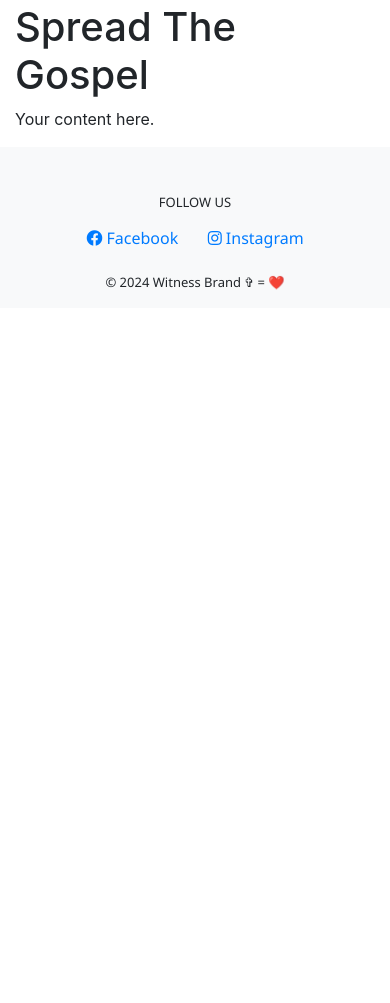
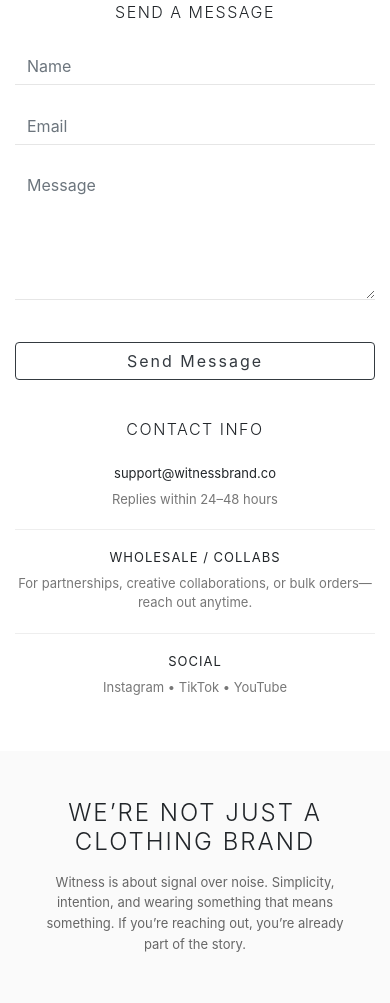
Before and after one commit to jsdavis92/witnessbrand, a plain HTML site: page pages/getintouch.html in a window 390 px wide. Shown: the part 227-1230 px from the top of the page. Before the commit the page ends 844 px from the top, so only its background shows below. Drawn offline with nearby package versions, Linux system fonts and the light colour scheme.

Commit message:
get in contact updates

```diff
--- /dev/null
+++ b/getintouch.css
@@ -0,0 +1,176 @@
+
+
+.hero {
+    background-image: url('/images/Witness\ Hero\ Image.jpg'); /* Add your banner image path */
+    background-size: cover;
+    background-position: center;
+    height: 100vh;
+    display: flex;
+    justify-content: center;
+    align-items: center;
+    color: white;
+    font-size: 2rem;
+    text-align: center;
+    text-transform: uppercase;
+}
+.navbar-brand {
+    display: inline-flex;
+}
+.navbar-brand img{
+  justify-content: center;
+    max-height: 100px;
+}
+
+.navbar {
+    justify-content: center;
+}
+
+.navbar-nav {
+    justify-content:center;
+    font-family:'Segoe UI', Tahoma, Geneva, Verdana, sans-serif;
+    width: 100%; /* Full width for centering */
+}
+.nav-item {
+    margin: 0 15px; /* Spacing between menu items */
+}
+
+.items-title {
+    background-color: black;
+    padding: 3% 3%;
+    max-width: 100%;
+    color: white;
+}
+
+
+body {
+    font-family: Arial, sans-serif;
+    background: #fff;
+    color: #111;
+  }
+
+  /* TYPOGRAPHY SYSTEM */
+  .section-title {
+    font-weight: 300;
+    letter-spacing: 2px;
+    text-transform: uppercase;
+    margin-bottom: 25px;
+  }
+
+  .sub-title {
+    font-weight: 400;
+    letter-spacing: 1px;
+    text-transform: uppercase;
+    font-size: 13px;
+  }
+
+  /* INPUTS (clean luxury style) */
+  .minimal-input {
+    border: none !important;
+    border-bottom: 1px solid #e6e6e6 !important;
+    border-radius: 0 !important;
+    box-shadow: none !important;
+    padding: 14px 0;
+    margin-bottom: 22px;
+    font-size: 14px;
+    background: transparent !important;
+  }
+
+  .minimal-input:focus {
+    border-bottom: 1px solid #111 !important;
+  }
+
+  /* BUTTON */
+  .contact-btn {
+    border-radius: 0;
+    letter-spacing: 2px;
+    font-size: 12px;
+    padding: 12px;
+    margin-top: 10px;
+  }
+
+  /* INFO TEXT */
+  .contact-info p {
+    margin-bottom: 6px;
+    font-size: 14px;
+  }
+
+  .muted {
+    color: #777;
+  }
+
+  /* DIVIDER */
+  .divider {
+    height: 1px;
+    background: #eee;
+    margin: 20px 0;
+  }
+
+  /* BRAND STATEMENT */
+  .brand-statement {
+    background: #fafafa;
+  }
+
+  .statement-title {
+    font-weight: 300;
+    letter-spacing: 2px;
+    text-transform: uppercase;
+  }
+
+  .statement-text {
+    max-width: 600px;
+    margin: 15px auto 0;
+    color: #666;
+    font-size: 14px;
+    line-height: 1.6;
+  }
+
+
+  @media (max-width: 991px) {
+    .contact-section .row {
+      gap: 40px;
+    }
+
+    .section-title {
+      font-size: 18px;
+      text-align: center;
+    }
+
+    .contact-form,
+    .contact-info {
+      text-align: center;
+    }
+
+    .contact-btn {
+      margin-top: 20px;
+    }
+  }
+
+  @media (max-width: 576px) {
+    .contact-section {
+      padding-top: 40px;
+      padding-bottom: 40px;
+    }
+
+    .section-title {
+      font-size: 16px;
+      letter-spacing: 1.5px;
+    }
+
+    .minimal-input {
+      font-size: 13px;
+      padding: 12px 0;
+    }
+
+    .contact-info p {
+      font-size: 13px;
+    }
+
+    .brand-statement {
+      padding: 40px 20px;
+    }
+
+    .statement-text {
+      font-size: 13px;
+      padding: 0 10px;
+    }
+  }
--- a/pages/getintouch.html
+++ b/pages/getintouch.html
@@ -4,7 +4,7 @@
     <meta charset="UTF-8">
     <meta name="viewport" content="width=device-width, initial-scale=1.0">
     <title>Spread The Gospel</title>
-    <link rel="stylesheet" href="../styles.css">
+    <link rel="stylesheet" href="../getintouch.css">
     <link rel="stylesheet" href="https://stackpath.bootstrapcdn.com/bootstrap/4.5.2/css/bootstrap.min.css">
     <link rel="stylesheet" href="https://cdnjs.cloudflare.com/ajax/libs/font-awesome/5.15.3/css/all.min.css">
 </head>
@@ -45,6 +45,57 @@
 </nav>
 
 
+
+<section class="contact-section py-5">
+  <div class="container">
+    <div class="row justify-content-between">
+
+      <!-- Contact Form -->
+      <div class="col-md-5 contact-form">
+        <h4 class="section-title">Send a Message</h4>
+
+        <form>
+          <input class="form-control minimal-input" type="text" placeholder="Name">
+          <input class="form-control minimal-input" type="email" placeholder="Email">
+          <textarea class="form-control minimal-input" rows="5" placeholder="Message"></textarea>
+          <button class="btn btn-outline-dark w-100 contact-btn">Send Message</button>
+        </form>
+      </div>
+
+      <!-- Info -->
+      <div class="col-md-5 contact-info">
+        <h4 class="section-title">Contact Info</h4>
+
+        <p>support@witnessbrand.co</p>
+        <p class="muted">Replies within 24–48 hours</p>
+
+        <div class="divider"></div>
+
+        <h5 class="sub-title">Wholesale / Collabs</h5>
+        <p class="muted">
+          For partnerships, creative collaborations, or bulk orders—reach out anytime.
+        </p>
+
+        <div class="divider"></div>
+
+        <h5 class="sub-title">Social</h5>
+        <p class="muted">Instagram • TikTok • YouTube</p>
+      </div>
+
+    </div>
+  </div>
+</section>
+
+<section class="brand-statement py-5 text-center">
+  <div class="container">
+    <h4 class="statement-title">We’re not just a clothing brand</h4>
+    <p class="statement-text">
+      Witness is about signal over noise. Simplicity, intention, and wearing something that means something.
+      If you’re reaching out, you’re already part of the story.
+    </p>
+  </div>
+</section>
+<!--
     <div class="container mt-5">
         <h1>Spread The Gospel</h1>
         <p>Your content here.</p>
@@ -61,7 +112,7 @@
         </div>
         <div class="text-center p-3">
             © 2024 Witness Brand  ✞ = ❤️
-        </div>
+        </div> -->
     </footer>
     <script src="https://code.jquery.com/jquery-3.5.1.slim.min.js"></script>
     <script src="https://cdn.jsdelivr.net/npm/@popperjs/core@2.9.2/dist/umd/popper.min.js"></script>
```
Also changed, not shown: index.js (+4 -5 lines).
